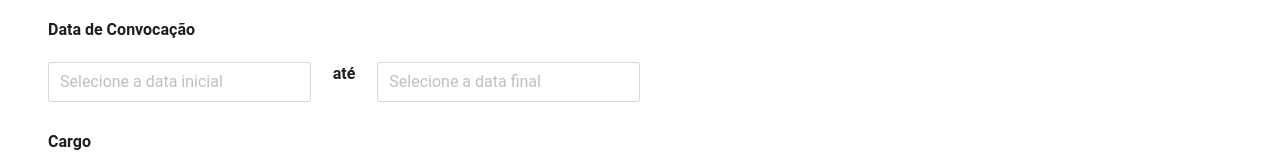
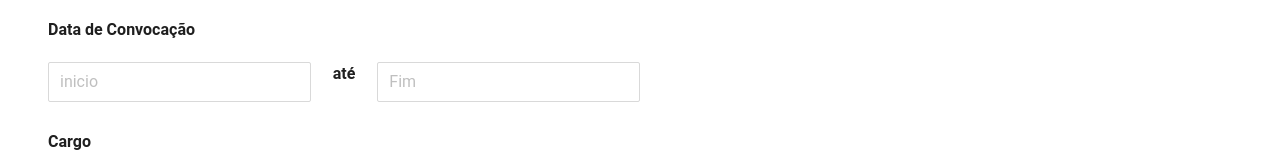
Before and after one commit to prefeiturasp/SME-SIGLA-ALVO-Frontend, a React (Vite) app: page /processos/convocacao in a window 1280 px wide. Shown: the part 393-553 px from the top of the page. Built offline with nearby package versions, Linux system fonts and the light colour scheme; no server answers; some icons are missing.

Commit message:
novo css

```diff
--- a/src/pages/Processos/ConvocacaoCandidatos/index.tsx
+++ b/src/pages/Processos/ConvocacaoCandidatos/index.tsx
@@ -117,7 +117,7 @@ const ConvocacaoCandidatos: React.FC = () => {
                             date ? dayjs(date).format("YYYY-MM-DD") : ""
                           )
                         }
-                        placeholder="Selecione a data inicial"
+                        placeholder="inicio"
                         format="DD/MM/YYYY"
                         suffixIcon={
                           <CalendarMonthRoundedIcon sx={{ color: "#032B68" }} />
@@ -136,6 +136,8 @@ const ConvocacaoCandidatos: React.FC = () => {
                 <Controller
                   control={control}
                   name="data_convocacao_fim"
+
+
                   render={({ field }) => (
                     <CustomFormItem
                       label=" "
@@ -153,7 +155,7 @@ const ConvocacaoCandidatos: React.FC = () => {
                             date ? dayjs(date).format("YYYY-MM-DD") : ""
                           )
                         }
-                        placeholder="Selecione a data final"
+                        placeholder="Fim"
                         format="DD/MM/YYYY"
                         suffixIcon={
                           <CalendarMonthRoundedIcon sx={{ color: "#032B68" }} />
```
